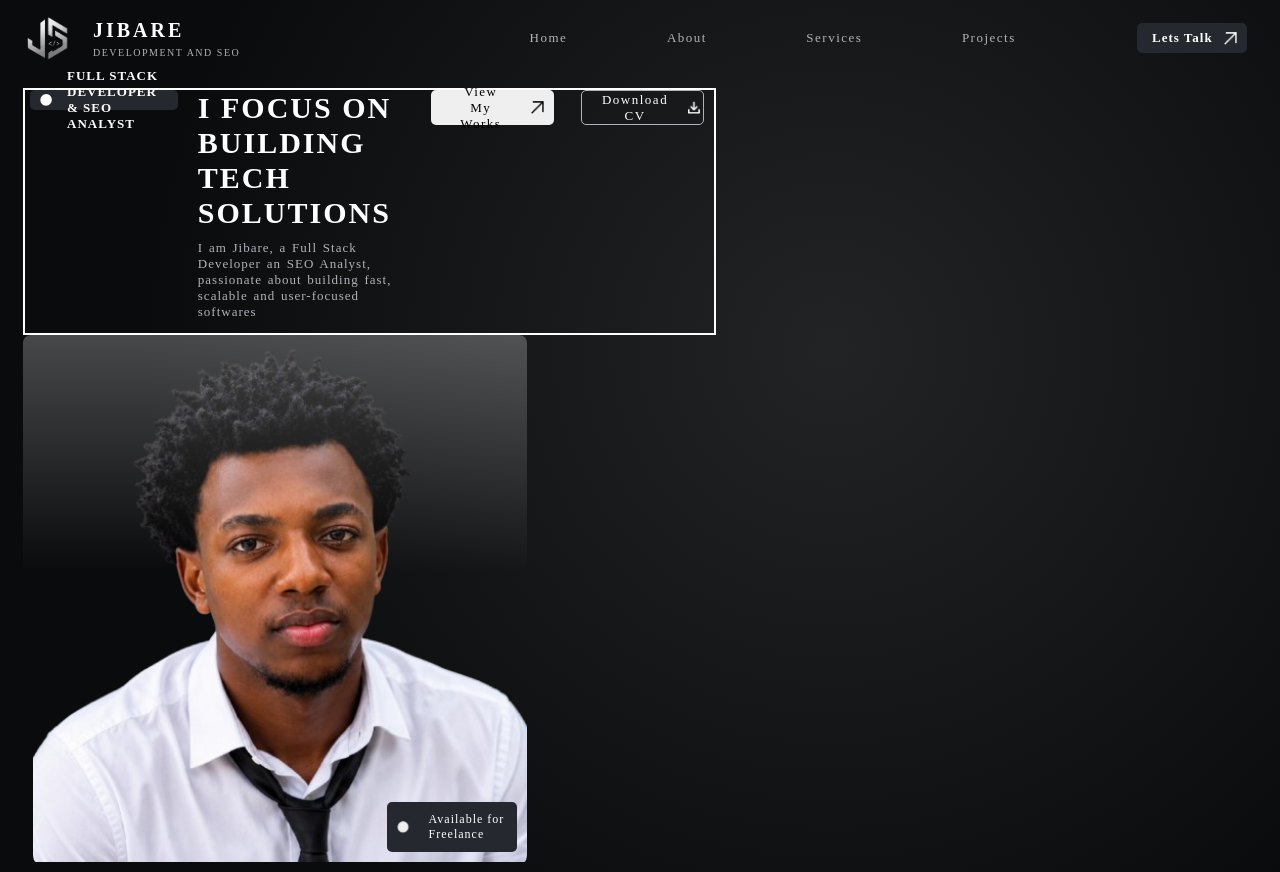
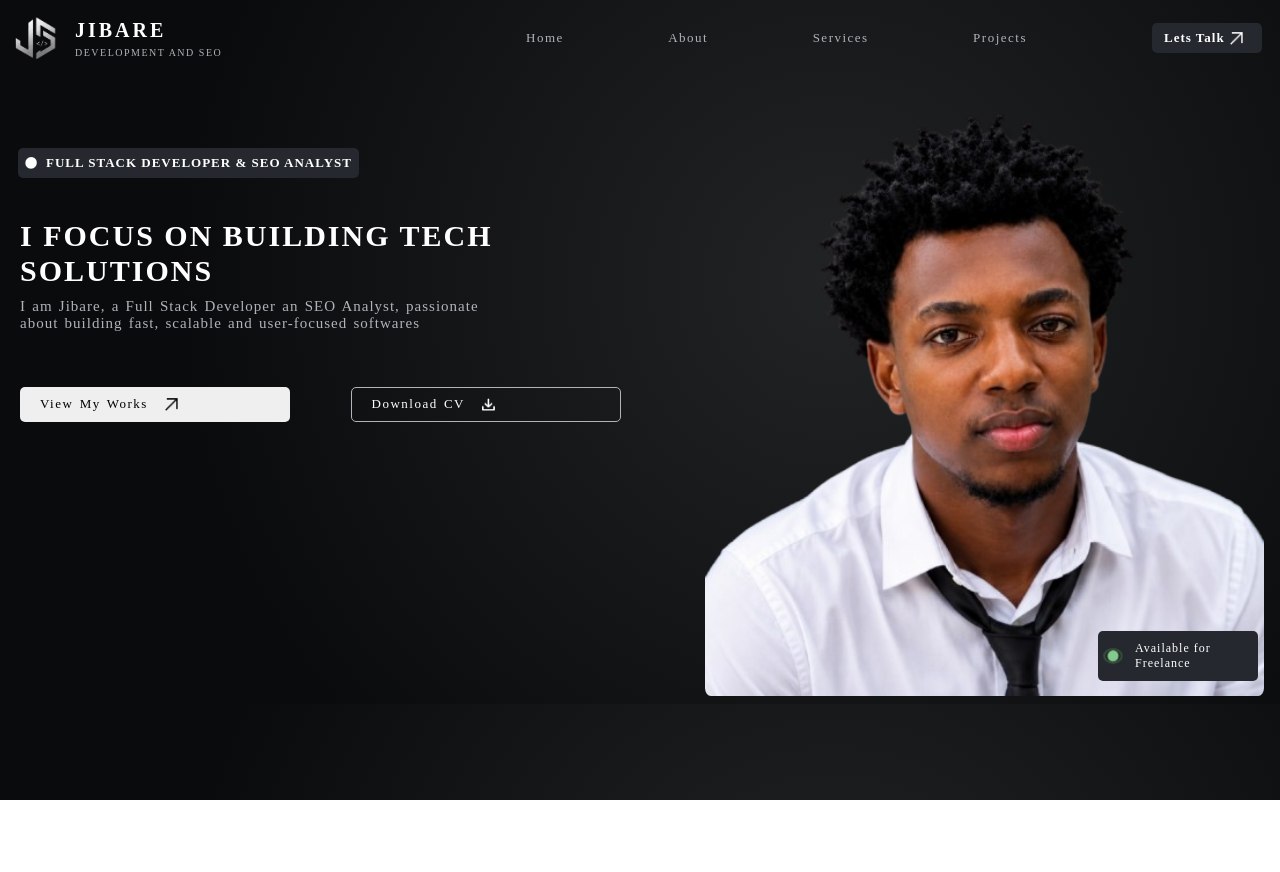
Before and after one commit to jibareekumma/jibare-portfolio, a React (Vite) app: page / in a window 1280 px wide. After the commit the page ends 800 px from the top, so only its background shows below. Built offline with nearby package versions, Linux system fonts and the light colour scheme; a web font is replaced by a local one.

Commit message:
updated styling

```diff
--- a/index.css
+++ b/index.css
@@ -1,7 +1,7 @@
 * {
   border: 0;
-  padding-left: 0.5rem;
-  padding-right: 0.5rem;
+  padding-left: 0.2rem;
+  padding-right: 0.2rem;
 }
 
 html {
--- a/src/components/Description.jsx
+++ b/src/components/Description.jsx
@@ -12,6 +12,8 @@ const Description = function(){
 
 
     return<>
+
+    <div className = 'desc-container'>
 
 
         <div className = "desc-info">
@@ -62,6 +64,7 @@ const Description = function(){
                     <p>Available for Freelance</p>
                 </div>
         </div>
+        </div>
 
     </>
 }
--- a/src/css/Description.css
+++ b/src/css/Description.css
@@ -91,12 +91,14 @@
 
 .desc-image {
   position: relative;
-  display: inline-block;
+  display: flex;
+  justify-content: center;
+  align-items: center;
   width: 100%;
 }
 .desc-image img {
   display: block;
-  width: 100%;
+  max-width: 35rem;
   height: auto;
   border-radius: 8px;
 }
@@ -104,21 +106,21 @@
   position: absolute;
   top: 25rem;
   right: 1rem;
-  width: 12rem;
+  width: 15rem;
   height: auto;
   display: flex;
   align-items: center;
   gap: 10px;
   background: rgb(37, 40, 46);
-  backdrop-filter: blur(8px);
   padding: 1rem 0.5rem;
   border-radius: 5px;
 }
 .desc-image .desc-available img {
-  width: 12px;
+  max-width: 12px;
   height: 12px;
   border-radius: 50%;
-  filter: brightness(0) invert(1);
+  border: 2px solid white;
+  filter: invert(74%) sepia(23%) saturate(587%) hue-rotate(76deg) brightness(101%) contrast(92%);
   animation: pulse-dot 2s infinite;
 }
 .desc-image .desc-available p {
@@ -143,37 +145,48 @@
     transform: scale(1);
   }
 }
-@media (min-width: 968px) {
-  .desc-info {
+@media (min-width: 768px) {
+  .desc-container {
+    margin-top: 3rem;
+    display: flex;
     flex-direction: row;
-    width: 55%;
-    justify-content: center;
-    border: 2px solid white;
+    justify-content: space-between;
+    align-items: center;
+    align-items: stretch;
+    width: 100%;
   }
-  .desc-image {
-    width: 40%;
-    position: relative;
+  .desc-container .desc-info {
+    gap: 4rem;
+    flex: 0 1 48%;
+    max-width: 48%;
+    display: flex;
+    flex-direction: column;
+    margin-top: 5rem;
   }
-  .desc-image::before {
-    content: "";
-    position: absolute;
-    top: 0;
-    left: 0;
+  .desc-container .desc-info .desc-title {
+    height: 3rem;
+    padding-right: 0.5rem;
+    padding-left: 0.5rem;
+    font-weight: 500;
+  }
+  .desc-container .desc-info .desc-texts p {
+    font-size: 1.5rem;
+  }
+  .desc-container .desc-image {
+    flex: 0 1 45%;
+    max-width: 45%;
+    width: auto;
+  }
+  .desc-container .desc-image > img {
     width: 100%;
-    height: 45%;
-    background: linear-gradient(to bottom, rgba(255, 255, 255, 0.25), rgba(255, 255, 255, 0) 100%);
-    border-radius: 8px 8px 0 0;
-    z-index: 1;
-    pointer-events: none;
+    height: 100%;
+    max-width: 100%;
+    -o-object-fit: cover;
+       object-fit: cover;
   }
-  .desc-image img {
-    position: relative;
-    z-index: 0;
-  }
-  .desc-image .desc-available {
+  .desc-container .desc-image .desc-available {
     top: auto;
-    bottom: 1rem;
+    bottom: 1.5rem;
     right: 1rem;
-    z-index: 2;
   }
 }/*# sourceMappingURL=Description.css.map */
--- a/src/css/Description.scss
+++ b/src/css/Description.scss
@@ -2,6 +2,9 @@
 
 $secondary-text: rgb(176, 179, 185);
 $filter-white: brightness(0) invert(1);
+$filter-green: invert(74%) sepia(23%)
+saturate(587%) hue-rotate(76deg)
+brightness(101%) contrast(92%);;
 $bg-color2: rgb(23, 24, 26);
 $bg-color3: rgb(37, 40, 46);
 
@@ -122,12 +125,14 @@ $bg-color3: rgb(37, 40, 46);
 
 .desc-image {
   position: relative;
-  display: inline-block;
+  display: flex;
+  justify-content: center;
+  align-items: center;
   width: 100%;
 
   img {
     display: block;
-    width: 100%;
+    max-width: 35rem;
     height: auto;
     border-radius: 8px;
   }
@@ -136,22 +141,23 @@ $bg-color3: rgb(37, 40, 46);
     position: absolute;
     top: 25rem;
     right: 1rem;
-    width: 12rem;
+    width: 15rem;
     height: auto;
     display: flex;
     align-items: center;
     gap: 10px;
     background: $bg-color3;
-    backdrop-filter: blur(8px);
+    // backdrop-filter: blur(8px);
     padding: 1rem 0.5rem;
     border-radius: 5px;
 
 
     img {
-      width: 12px;
+      max-width: 12px;
       height: 12px;
       border-radius: 50%;
-      filter: $filter-white;
+      border: 2px solid white;
+      filter: $filter-green;
       animation: pulse-dot 2s infinite;
     }
 
@@ -183,42 +189,58 @@ $bg-color3: rgb(37, 40, 46);
 
 
 
-@media (min-width: 968px) {
 
-    .desc-info{
+
+@media (min-width: 768px){
+    .desc-container{
+        margin-top: 3rem;
+        display: flex;
         flex-direction: row;
-        width: 55%;
-        justify-content: center;
-        border: 2px solid white;
-    }
+        justify-content: space-between;
+        align-items: center;
+        align-items: stretch;
+        width: 100%;
 
-    .desc-image{
-        width: 40%;
-        position: relative;
+        .desc-info{
+            gap: 4rem;
+            flex: 0 1 48%;
+            max-width: 48%;
+            display: flex;
+            flex-direction: column;
+            margin-top: 5rem;
 
-        &::before{
-            content: "";
-            position: absolute;
-            top: 0;
-            left: 0;
-            width: 100%;
-            height: 45%;
-            background: linear-gradient(to bottom, rgba(255, 255, 255, 0.25), rgba(255, 255, 255, 0) 100%);
-            border-radius: 8px 8px 0 0;
-            z-index: 1;
-            pointer-events: none;
+
+            .desc-title{
+                height: 3rem;
+                padding-right: 0.5rem;
+                padding-left: 0.5rem;
+                font-weight: 500;
+            }
+
+            .desc-texts{
+                p{
+                    font-size: 1.5rem;
+                }
+            }
         }
 
-        img{
-            position: relative;
-            z-index: 0;
-        }
+        .desc-image{
+            flex: 0 1 45%;
+            max-width: 45%;
+            width: auto;
 
-        .desc-available{
-            top: auto;
-            bottom: 1rem;
-            right: 1rem;
-            z-index: 2;
+            > img{
+                width: 100%;
+                height: 100%;
+                max-width: 100%;
+                object-fit: cover;
+            }
+
+            .desc-available{
+                top: auto;
+                bottom: 1.5rem;
+                right: 1rem;
+            }
         }
     }
 }
```
Also changed, not shown: 1 other file (tests, documents, lock files or other folders).
